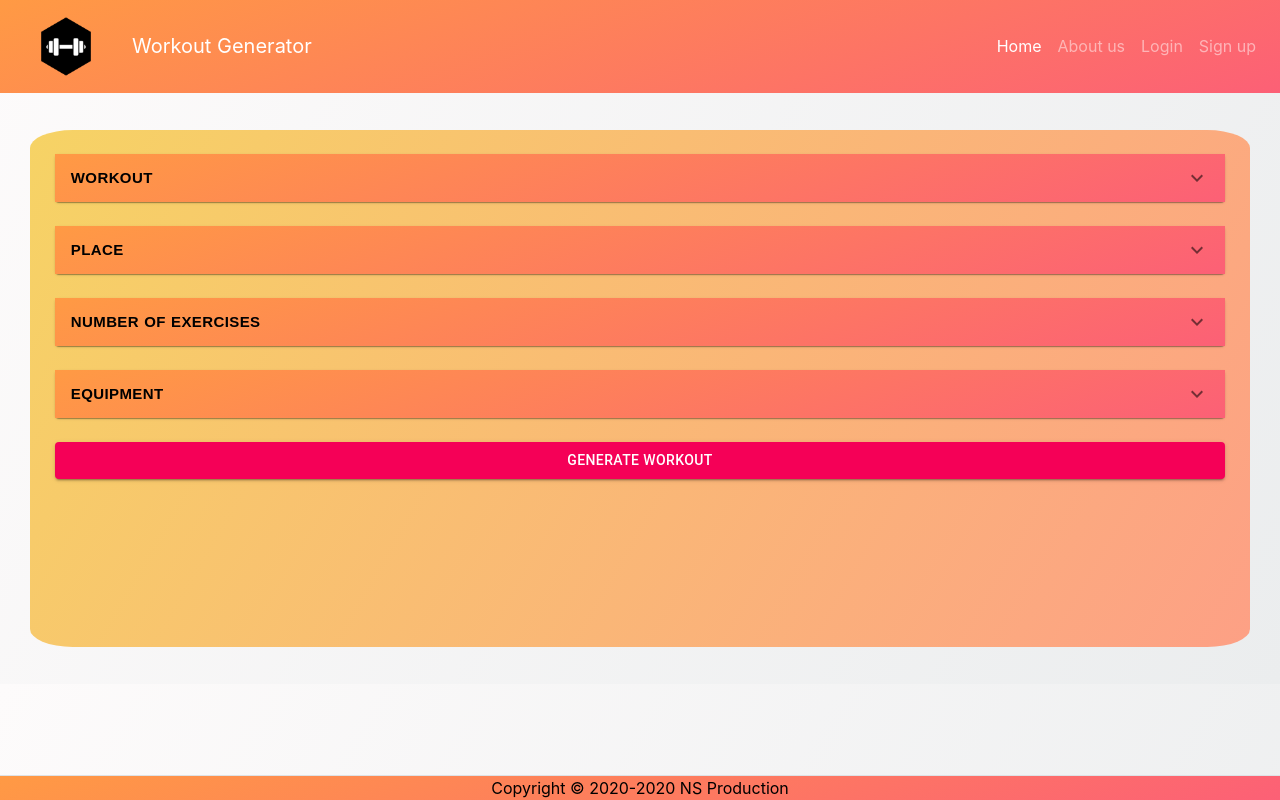
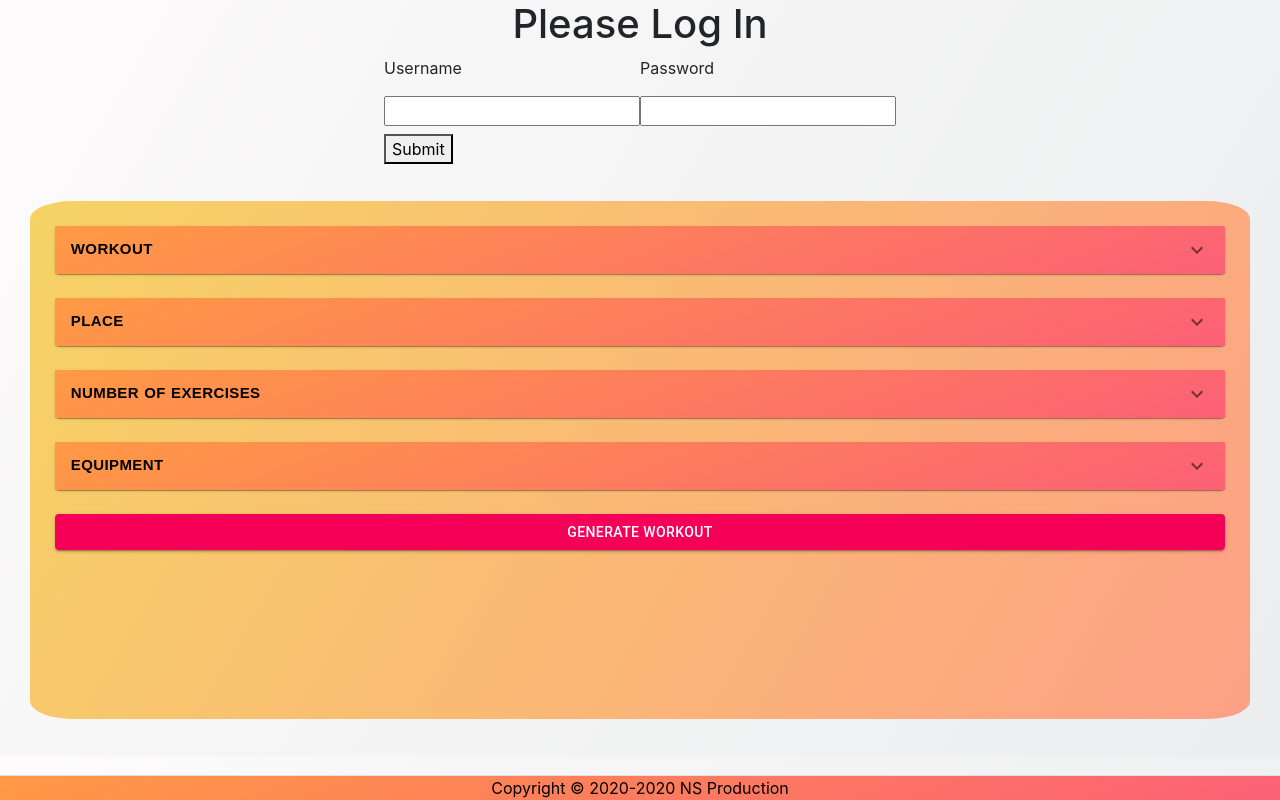
Before and after one commit to gaofeng-yin/web_app, a React (Create React App) app: page /dashboard in a window 1280 px wide. Built offline with nearby package versions, Linux system fonts and the light colour scheme.

Commit message:
Login unfinished

```diff
--- a/package.json
+++ b/package.json
@@ -15,6 +15,7 @@
     "react": "^17.0.1",
     "react-bootstrap": "^1.4.0",
     "react-dom": "^17.0.1",
+    "react-router-dom": "^5.2.0",
     "react-scripts": "4.0.1",
     "web-vitals": "^0.2.4"
   },
@@ -45,6 +46,8 @@
     ]
   },
   "devDependencies": {
+    "cors": "^2.8.5",
+    "express": "^4.17.1",
     "gh-pages": "^3.1.0"
   }
 }
--- a/src/App.js
+++ b/src/App.js
@@ -1,13 +1,40 @@
-import React from "react";
+import React, {useState} from "react";
 import './App.css';
 import "bootstrap/dist/css/bootstrap.min.css";
 import "bootstrap/dist/js/bootstrap.bundle";
+
+import { BrowserRouter, Route, Switch } from 'react-router-dom';
+
+import Login from './Components/Login/Login';
+import Dashboard from './Components/Dashboard/Dashboard';
+import Preferences from './Components/Preferences/Preferences';
 import Navbar from "./Components/Navbar/Navbar";
 
 function App() {
+
+  const [token, setToken] = useState();
+
+  if(!token) {
+    return <Login setToken={setToken} />
+  }
+
   return (
     <>
-     <Navbar/>
+      <div className="wrapper">
+        <h1>Application</h1>
+        <BrowserRouter>
+          <Switch>
+            <Route path="/dashboard">
+              <Dashboard />
+            </Route>
+            <Route path="/preferences">
+              <Preferences />
+            </Route>
+          </Switch>
+        </BrowserRouter>
+      </div>
+
+      <Navbar />
     </>
   );
 }
--- /dev/null
+++ b/src/Components/Dashboard/Dashboard.js
@@ -0,0 +1,7 @@
+import React from 'react';
+
+export default function Dashboard() {
+    return (
+        <h2> Dashboard </h2>
+    );
+}
--- /dev/null
+++ b/src/Components/Login/Login.css
@@ -0,0 +1,5 @@
+.login-wrapper {
+    display: flex;
+    flex-direction: column;
+    align-items: center;
+}
--- /dev/null
+++ b/src/Components/Login/Login.js
@@ -0,0 +1,54 @@
+import React, { useState } from 'react';
+import PropTypes from 'prop-types';
+
+import './Login.css';
+
+async function loginUser(credentials) {
+    return fetch('http://localhost:8080/login', {
+        method: 'POST',
+        headers: {
+            'Content-Type': 'application/json'
+        },
+        body: JSON.stringify(credentials)
+    })
+        .then(data => data.json())
+}
+
+export default function Login({ setToken }) {
+
+    const [username, setUserName] = useState();
+    const [password, setPassword] = useState();
+
+    const handleSubmit = async e => {
+        e.preventDefault();
+        const token = await loginUser({
+          username,
+          password
+        });
+        setToken(token);
+      }
+
+    return (
+        <div className="login-wrapper">
+            <h1>Please Log In</h1>
+            <form onSubmit={handleSubmit}>
+                <label>
+                    <p>Username</p>
+                    <input type="text" onChange={e => setUserName(e.target.value)} />
+                </label>
+                <label>
+                    <p>Password</p>
+                    <input type="password" onChange={e => setPassword(e.target.value)} />
+                </label>
+                <div>
+                    <button type="submit">Submit</button>
+                </div>
+            </form>
+        </div>
+
+    )
+}
+
+Login.propTypes = {
+    setToken: PropTypes.func.isRequired
+}
--- /dev/null
+++ b/src/Components/Preferences/Preferences.js
@@ -0,0 +1,7 @@
+import React from 'react';
+
+export default function Preferences() {
+  return(
+    <h2>Preferences</h2>
+  );
+}
```
Also changed, not shown: server.js (added, +13 -0 lines), 1 other file (tests, documents, lock files or other folders).
